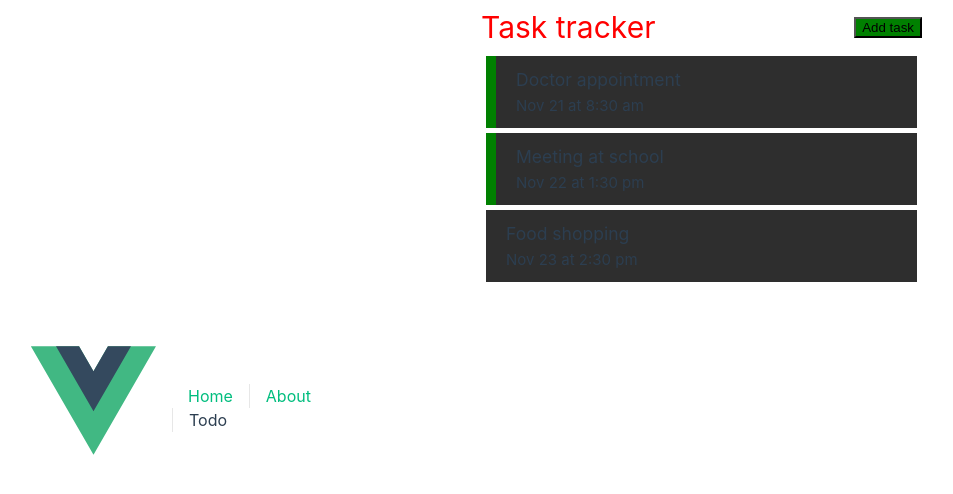
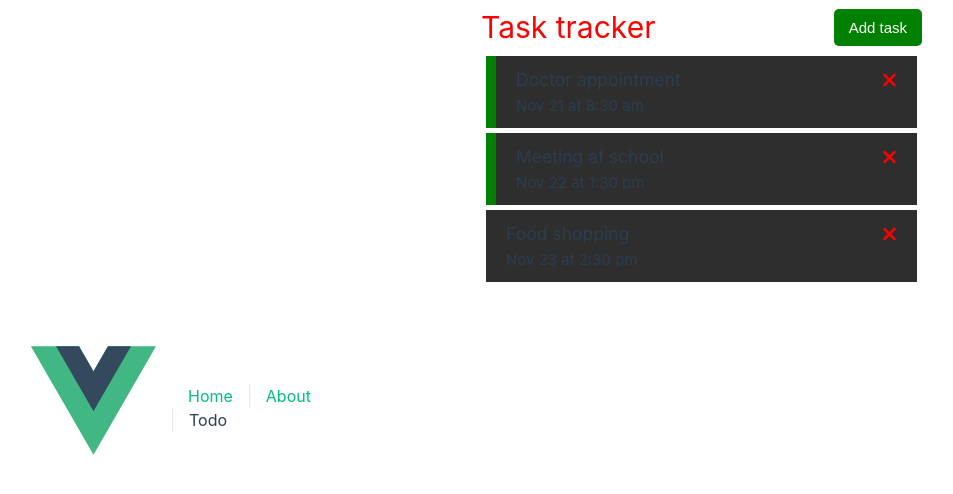
Before and after one commit to rokkomini/Todo-with-Vue, a Vue app: page /todo in a window 1280 px wide. Shown: the top 494 px of the page, without its empty margins (162-1115 px from the left). Built offline with nearby package versions, Linux system fonts and the light colour scheme; the HTML template or start-up script is replaced by a standard one.

Commit message:
delete button logs id when clicked

```diff
--- a/package.json
+++ b/package.json
@@ -8,6 +8,11 @@
     "lint": "eslint . --ext .vue,.js,.jsx,.cjs,.mjs --fix --ignore-path .gitignore"
   },
   "dependencies": {
+    "@fortawesome/fontawesome-svg-core": "^6.2.1",
+    "@fortawesome/free-brands-svg-icons": "^6.2.1",
+    "@fortawesome/free-regular-svg-icons": "^6.2.1",
+    "@fortawesome/free-solid-svg-icons": "^6.2.1",
+    "@fortawesome/vue-fontawesome": "^3.0.2",
     "pinia": "^2.0.23",
     "vue": "^3.2.41",
     "vue-router": "^4.1.5"
--- a/src/assets/main.css
+++ b/src/assets/main.css
@@ -4,7 +4,6 @@
   max-width: 1280px;
   margin: 0 auto;
   padding: 2rem;
-
   font-weight: normal;
 }
 
@@ -13,6 +12,15 @@ a,
   text-decoration: none;
   color: hsla(160, 100%, 37%, 1);
   transition: 0.4s;
+}
+
+.baseButton{
+  border: none;
+  border-radius: 5px;
+  color: grey;
+  padding: 10px 15px;
+  color: white;
+  font-size: 15px;
 }
 
 @media (hover: hover) {
--- a/src/components/Button.vue
+++ b/src/components/Button.vue
@@ -1,5 +1,5 @@
 <template>
-    <button @click="onClick()" :style="{background: color}">Add task</button>
+    <button class="baseButton" @click="onClick()" :style="{background: color}">Add task</button>
 </template>
 
 <script>
--- a/src/components/TaskItem.vue
+++ b/src/components/TaskItem.vue
@@ -1,13 +1,15 @@
+
 <template>
     <div :class="[task.reminder ? 'reminder' : '', 'taskItem']">
         <h3>{{ task.text }}
-            <i class="fa-regular fa-xmark"></i>
+            <font-awesome-icon @click="onDelete(task.id)" icon="xmark" />
         </h3>
         <p>{{ task.day }}</p>
     </div>
 </template>
 
 <script>
+
 export default {
     name: 'TaskItem',
     props: {
@@ -15,12 +17,21 @@ export default {
             type: Object,
         },
     },
+    methods: {
+        onDelete(id) {
+          this.$emit('delete-task', id)
+        }
+    }
 }
 </script>
 
 <style>
-.fas {
+svg {
     color: red;
+}
+
+.svg-inline--fa {
+    height: 20px;
 }
 
 .taskItem {
--- a/src/components/TaskList.vue
+++ b/src/components/TaskList.vue
@@ -1,6 +1,6 @@
 <template>
     <div v-for="task in tasks" :key="task.id">
-        <TaskItem :task='task' />
+        <TaskItem @delete-task="$emit('delete-task', task.id)" :task='task' />
 
     </div>
 </template>
@@ -18,5 +18,6 @@ export default {
     components: {
         TaskItem,
     },
+    emits: ['delete-task'],
 }
 </script>
--- a/src/main.js
+++ b/src/main.js
@@ -1,5 +1,10 @@
 import { createApp } from "vue";
 import { createPinia } from "pinia";
+import { library } from '@fortawesome/fontawesome-svg-core'
+import {  faXmark } from '@fortawesome/free-solid-svg-icons'
+import { far } from '@fortawesome/free-regular-svg-icons'
+import { fab } from '@fortawesome/free-brands-svg-icons'
+import { FontAwesomeIcon } from "@fortawesome/vue-fontawesome";
 
 import App from "./App.vue";
 import router from "./router";
@@ -7,7 +12,8 @@ import router from "./router";
 import "./assets/main.css";
 
 const app = createApp(App);
-
+library.add(faXmark, far, fab)
+app.component("font-awesome-icon", FontAwesomeIcon)
 app.use(createPinia());
 app.use(router);
 
--- a/src/views/TodoView.vue
+++ b/src/views/TodoView.vue
@@ -1,8 +1,8 @@
 <template>
   <div class="todo">
 
-    <TaskHeader title="Task tracker"/>
-    <TaskList :tasks="tasks"/>
+    <TaskHeader title="Task tracker" />
+    <TaskList @delete-task="deleteTask" :tasks="tasks" />
   </div>
 </template>
 
@@ -19,6 +19,11 @@ export default {
   data() {
     return {
       tasks: []
+    }
+  },
+  methods: {
+    deleteTask(id) {
+      console.log('delete task', id)
     }
   },
 created() {
```
Also changed, not shown: 1 other file (tests, documents, lock files or other folders). Lines whose indentation alone changed are shown as unchanged.
